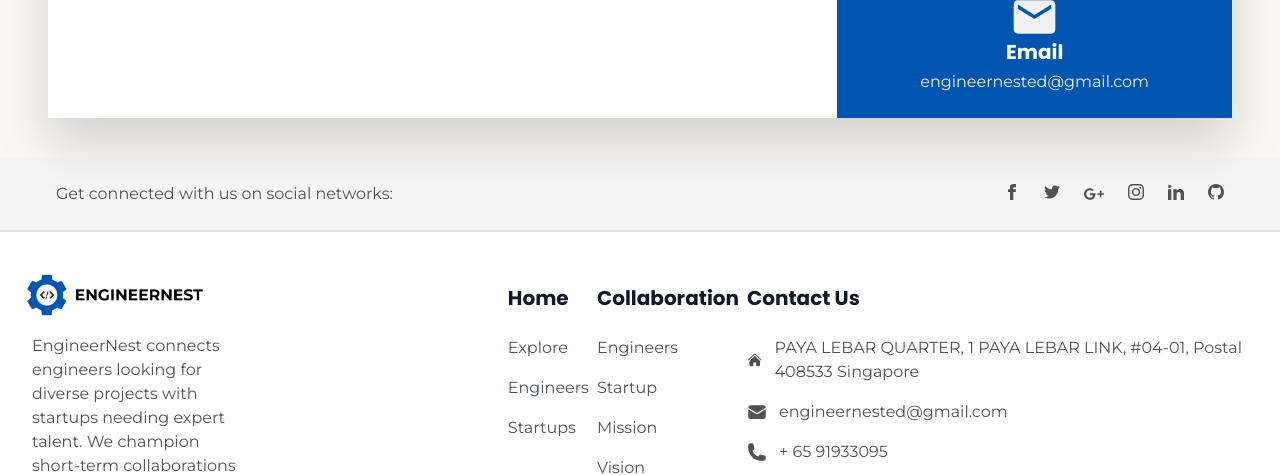
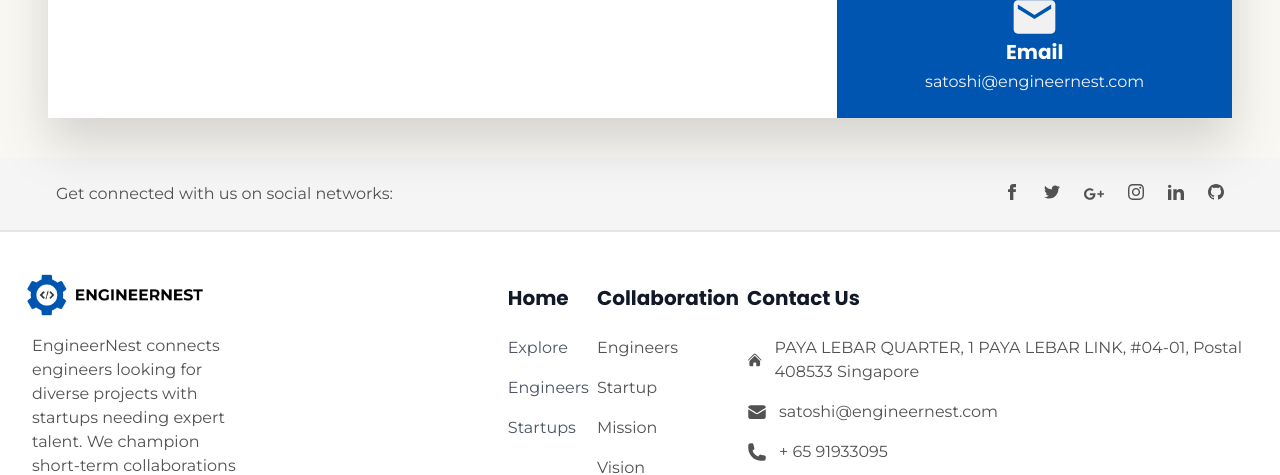
Before and after one commit to beavis28/Engineer-Nest, a React (Vite) app: page / in a window 1280 px wide. Shown: the part 2701-3176 px from the top of the page. Built offline with nearby package versions, Linux system fonts and the light colour scheme.

Commit message:
update all

```diff
--- a/src/Footer.jsx
+++ b/src/Footer.jsx
@@ -158,7 +158,7 @@ const Footer = () => {
               <path d="M1.5 8.67v8.58a3 3 0 003 3h15a3 3 0 003-3V8.67l-8.928 5.493a3 3 0 01-3.144 0L1.5 8.67z" />
               <path d="M22.5 6.908V6.75a3 3 0 00-3-3h-15a3 3 0 00-3 3v.158l9.714 5.978a1.5 1.5 0 001.572 0L22.5 6.908z" />
             </svg>
-            engineernested@gmail.com
+            satoshi@engineernest.com
           </p>
           <p className="mb-4 flex items-center justify-center md:justify-start">
             <svg
--- a/src/pages/Home.jsx
+++ b/src/pages/Home.jsx
@@ -550,7 +550,7 @@ const Home = (prob) => {
 
               <h3 className="font-Mont1 font-bold text-white text-xl p-1">Email</h3>
               <p className="font-normal text-gray-100">
-                engineernested@gmail.com
+                satoshi@engineernest.com
               </p>
             </div>
           </div>
```
